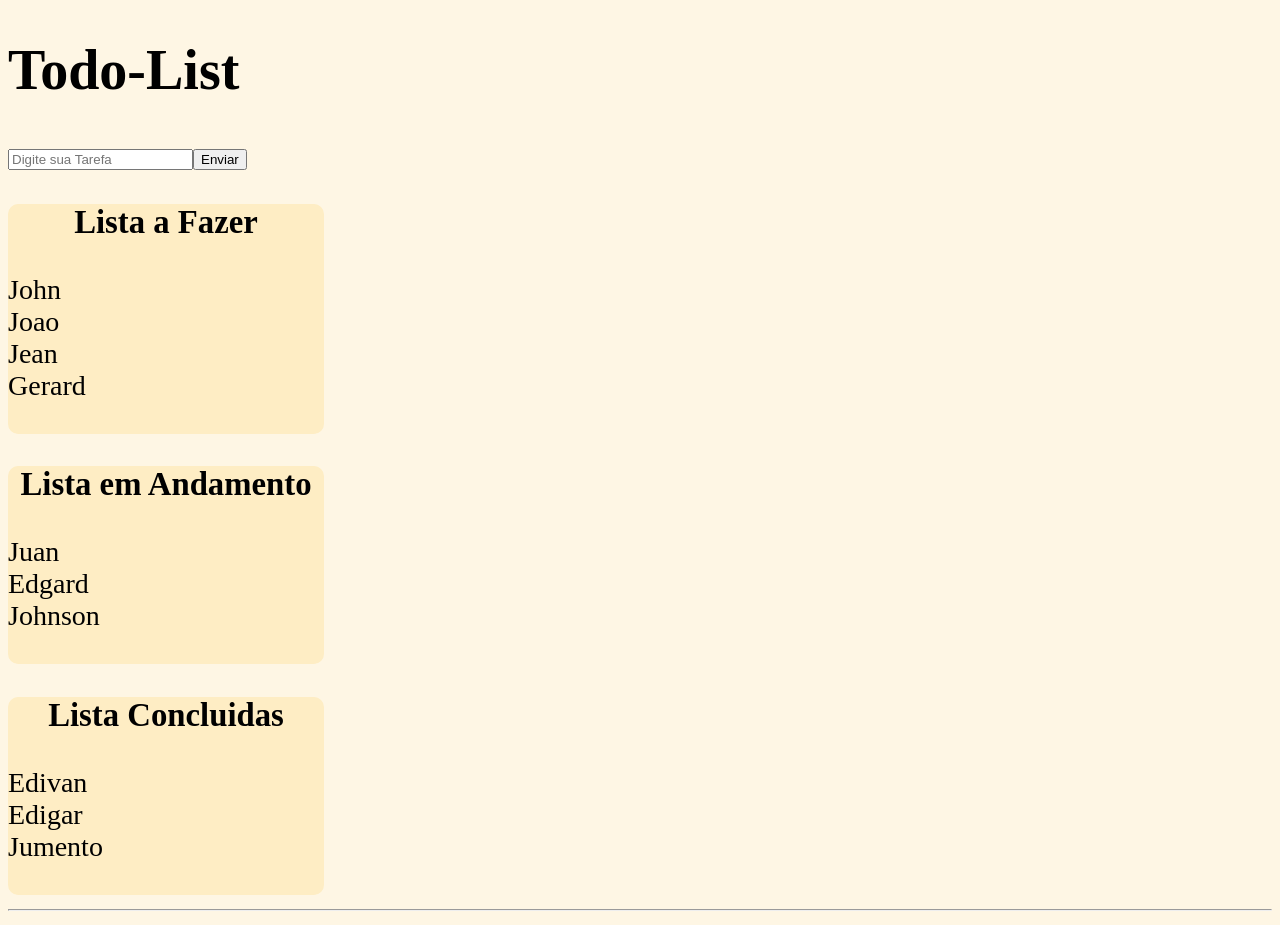
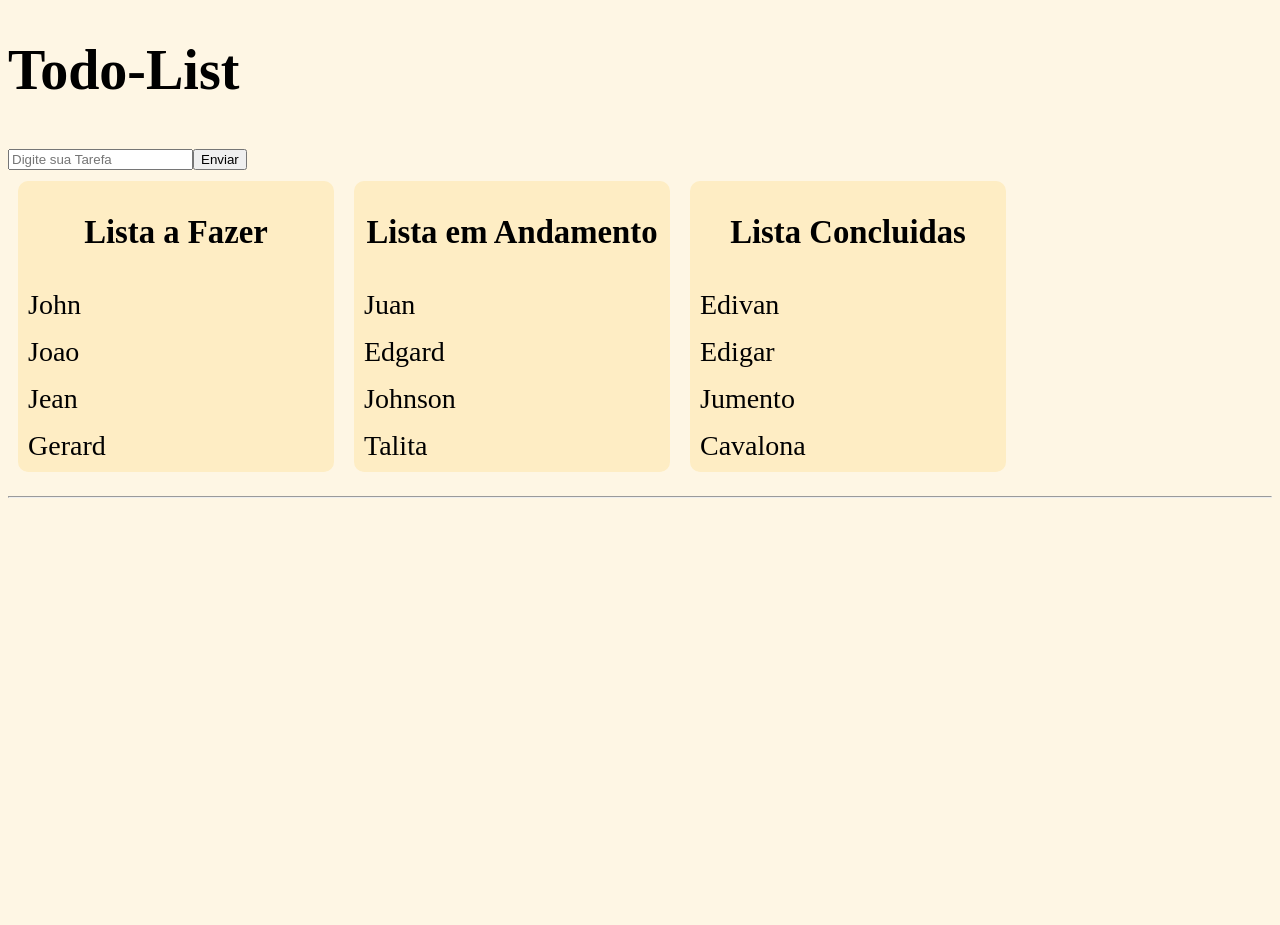
Before and after one commit to Edivansanto5/to-do-list.vue.js, a Vue app: page / in a window 1280 px wide. After the commit the page ends 800 px from the top, so only its background shows below. Built offline with nearby package versions, Linux system fonts and the light colour scheme.

Commit message:
colocando as propriedades nas divs para ficar uma do lado da outra

```diff
--- a/src/components/toList.vue
+++ b/src/components/toList.vue
@@ -1,28 +1,28 @@
 <template>
   <div class="conteiner">
-    <h1>Todo-List</h1>
+    <div>
+      <h1>Todo-List</h1>
     <input type="text" placeholder="Digite sua Tarefa">
     <button>Enviar</button>
+    </div>
+
     <div class="list1">
-
       <h3>Lista a Fazer</h3>
       <draggable :list="list1" group="people" @change="log">
-        <div v-for="(element) in list1" :key="element.name">{{ element.name }}</div> <br>
+        <div class="listas" v-for="(element) in list1" :key="element.name">{{ element.name }}</div>
       </draggable>
     </div>
-
-
     <div class="list2">
       <h3>Lista em Andamento</h3>
-      <draggable :list="list2" group="people" @change="log">
-        <div v-for="(element) in list2" :key="element.name">{{ element.name }} </div><br>
+      <draggable :list="list2" group="people">
+        <div class="listas" v-for="(element) in list2" :key="element.name">{{ element.name }} </div>
       </draggable>
     </div>
 
     <div class="list3">
       <h3>Lista Concluidas</h3>
       <draggable :list="list3" group="people" @change="log">
-        <div v-for="(element) in list3" :key="element.name">{{ element.name }}</div><br>
+        <div class="listas" v-for="(element) in list3" :key="element.name">{{ element.name }}</div>
       </draggable>
     </div>
   </div>
@@ -32,7 +32,7 @@
 import draggable from "vuedraggable";
 
 export default {
-  // name: "two-lists",
+  // name: "toList",
   // display: "Two Lists",
   // order: 1,
   components: {
@@ -49,12 +49,14 @@ export default {
       list2: [
         { name: "Juan"},
         { name: "Edgard"},
-        { name: "Johnson"}
+        { name: "Johnson"},
+        { name: "Talita"}
       ],
       list3: [
         { name: "Edivan"},
         { name: "Edigar" },
-        { name: "Jumento"}
+        { name: "Jumento"},
+        { name: "Cavalona"}
       ]
     };
   },
@@ -80,14 +82,33 @@ export default {
     body{
       background: #fef6e4;
       font-size: 28px;
+
     }
-    .list1,.list3,.list2{
+    .list1,.list2,.list3{
       background:#feedc4;
       width: 25%;
       border-radius: 10px;
+      display: inline-block;
+      margin: 10px;
+
     }
 
     h3{
       text-align: center;
     }
+    .listas{
+      margin: 3px;
+      padding: 2px;
+    }
+    .conteiner{
+      widows: 100%;
+      height: 100%;
+    }
+    .listas{
+      margin: 5px;
+      padding: 5px;
+
+    }
+
+
 </style>
```
